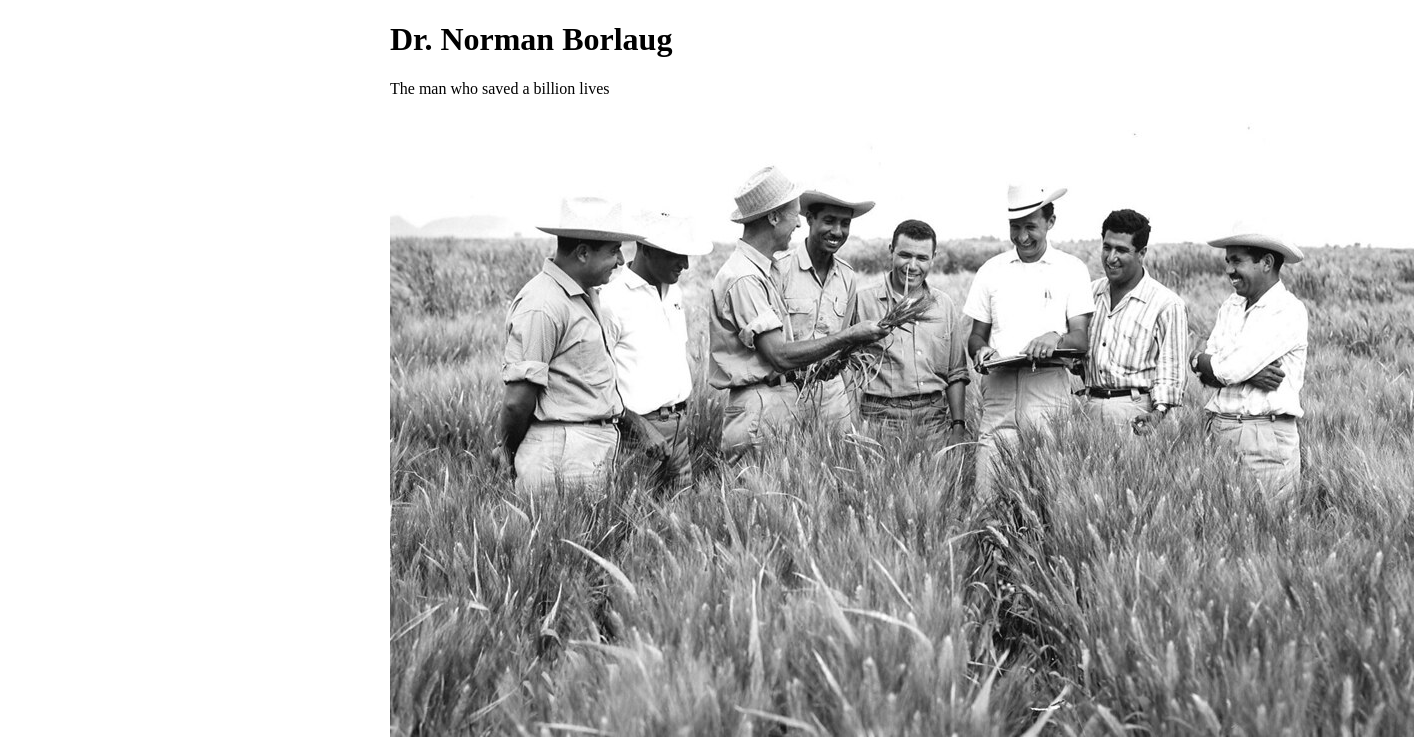
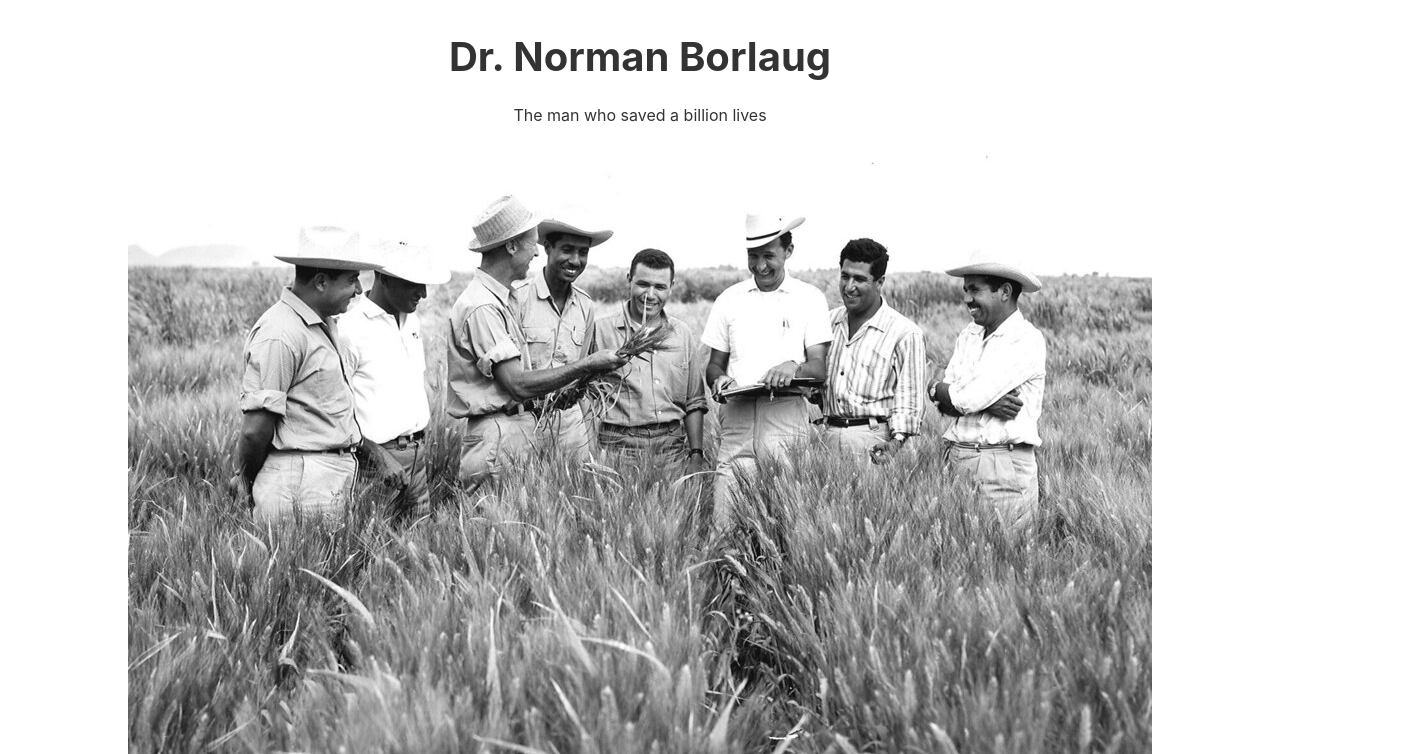
Before and after one commit to ErnestKnowing/Tribute-Page, a plain HTML site: page index.html in a window 1280 px wide. Shown: the top 754 px of the page, 1414 px wide, since content can reach past the window. Drawn offline with Linux system fonts and the light colour scheme.

Commit message:
doc: work in css style

```diff
--- a/index.html
+++ b/index.html
@@ -8,13 +8,13 @@
     <title>Dr. Norman Borlaug</title>
   </head>
   <body>
-    <main id="main">
         <h1>Dr. Norman Borlaug</h1>
         <p>The man who saved a billion lives</p>
       <div id="img-div">
         <img id="image" src="tribute-page.jpg" />
         <p id="img-caption">Dr. Norman Borlaug, third from the left, trains biologists in Mexico on how to increase wheat yields - part of his life-long war on hunger.</p>
       </div>
+      <main id="main">
       <h2 id="tribute-info">Here's a time line of Dr. Borlaug's life:</h2>
       <ul>
         <li><span id='data'>1914</span>- Born in Cresco, Iowa</li>
--- a/style.css
+++ b/style.css
@@ -1,12 +1,33 @@
-#main{
-    margin-left: auto;
-    margin-right: auto;
-    width: 500px;
+html {
+  font-size: 10px;
 }
-#img-div{
-    margin-left: auto;
-    margin-right: auto;
+
+body {
+  font-family: -apple-system, BlinkMacSystemFont, "Segoe UI", "Roboto",
+    "Helvetica Neue", Arial, sans-serif;
+  font-size: 1.6rem;
+  line-height: 1.5;
+  text-align: center;
+  color: #333;
+  margin: 0;
 }
-.footer{
+
+h1 {
+  font-size: 4rem;
+  margin-bottom: 0;
+}
+
+#image{
     text-align: center;
 }
+
+#main {
+  margin-left: auto;
+  margin-right: auto;
+  width: 500px;
+}
+
+.footer {
+  text-align: center;
+  font-weight: 700;
+}
```
